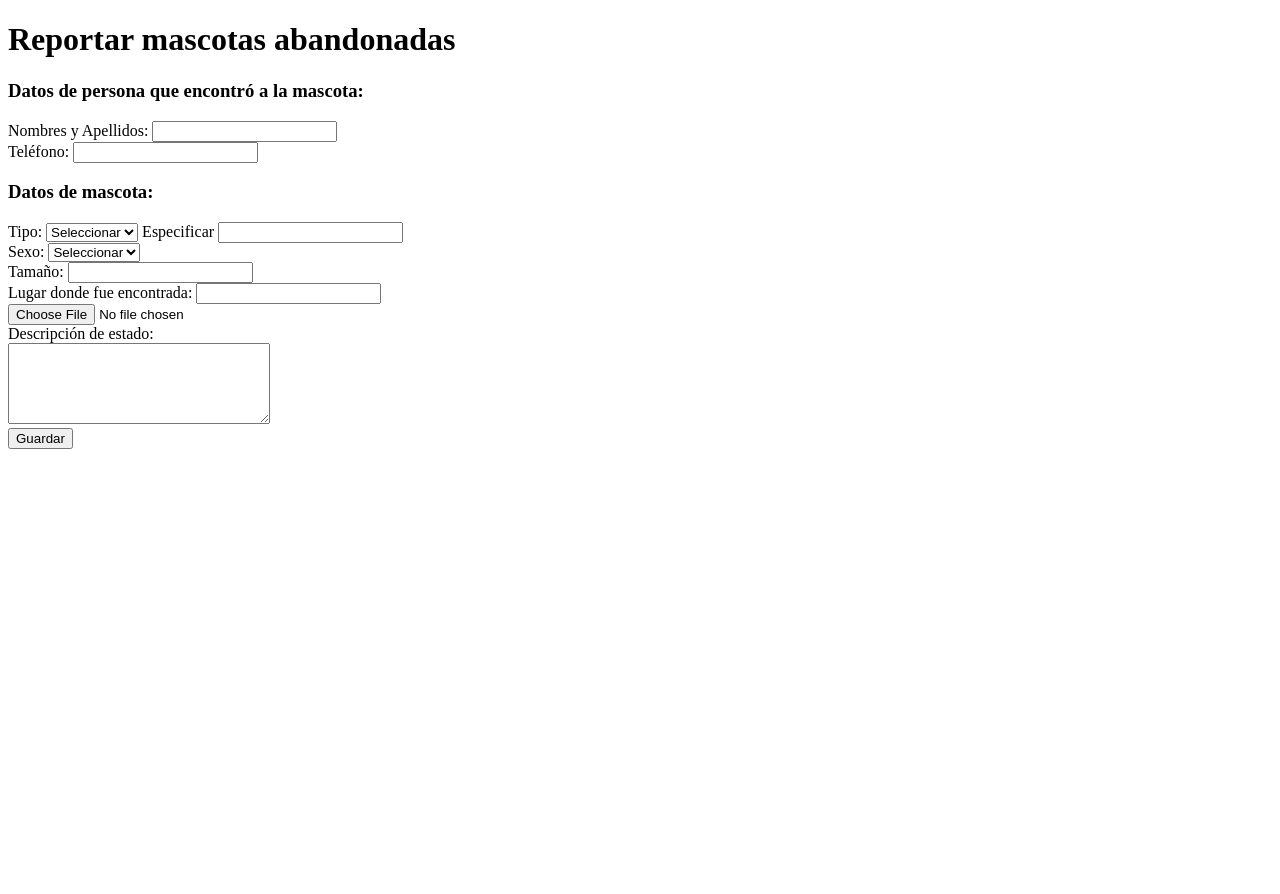
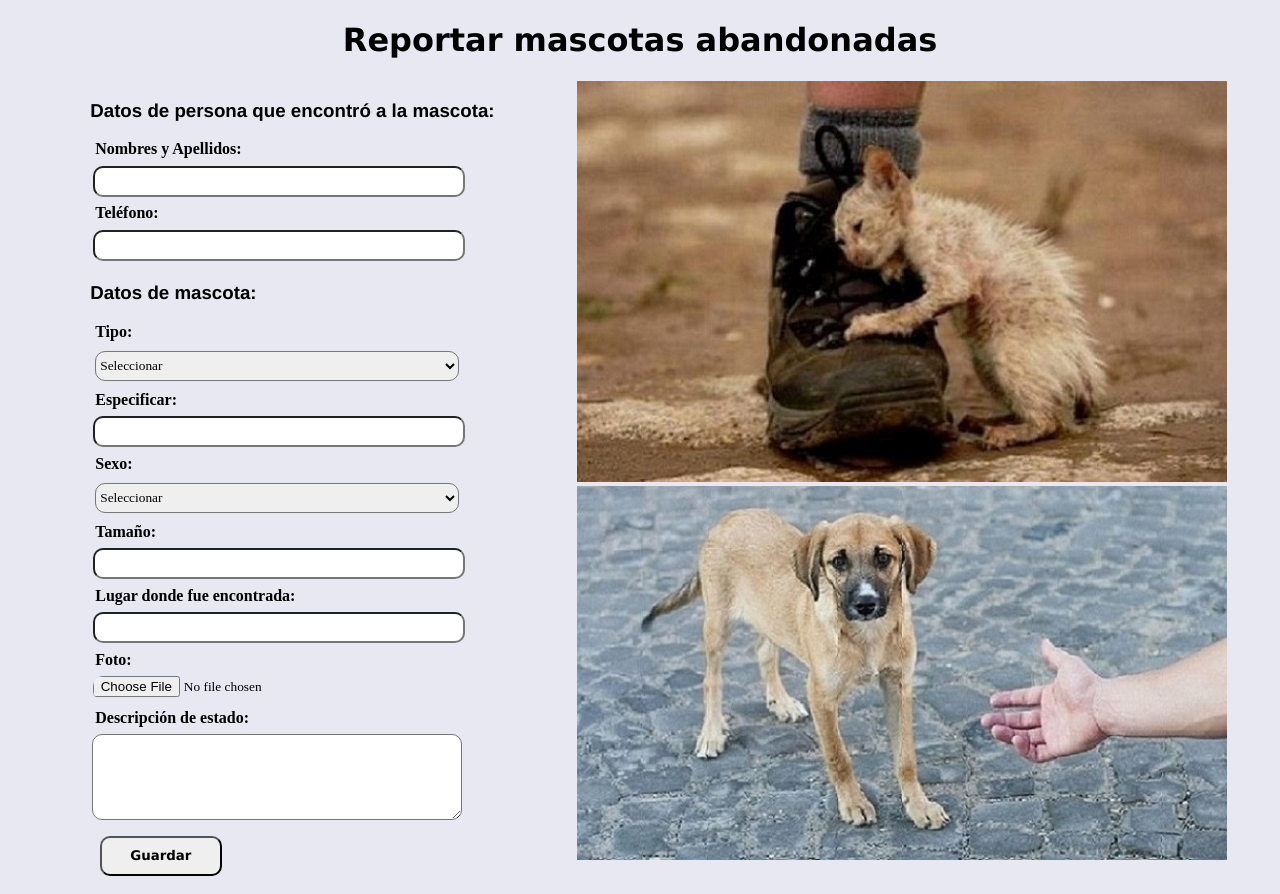
Before and after one commit to YaninaLili/proyecto, a PHP site: page /Reportes.php in a window 1280 px wide. Before the commit the page ends 449 px from the top, so only its background shows below. Run offline with PHP 8.4, Linux system fonts and the light colour scheme.

Commit message:
ARREGLO DE FORMULARIO REPORTES

```diff
--- a/Reportes.php
+++ b/Reportes.php
@@ -8,11 +8,15 @@
     <meta name="viewport" content="width=device-width, initial-scale=1.0">
     <meta http-equiv="X-UA-Compatible" content="ie=edge">
     <title>Document</title>
+    <link rel="stylesheet" href="style/styleReg.css">
 </head>
 <body>
 <h1>Reportar mascotas abandonadas</h1>
+    <div class=padre>
+        <div class="hijo1">
             <form action="formulario/procesarReportes.php" method = "post" enctype="multipart/form-data">
-        <h3>Datos de persona que encontró a la mascota:</h2>
+
+                <h3>Datos de persona que encontró a la mascota:</h3>
                 <div>
                     <label>Nombres y Apellidos:</label>
                     <input type="text" name="n">
@@ -30,9 +34,9 @@
                         <option value="S">Seleccionar</option>
                         <option value="Perro">Perro</option>
                         <option value="Gato">Gato</option>
-                    <option value="O">Otro</option>
+                        <option value="Otro">Otro</option>
                     </select>
-                <label>Especificar</label>
+                    <label>Especificar:</label>
                     <input type="text" name="t2">
                 </div>
 
@@ -56,15 +60,22 @@
                 </div>
 
                 <div>
-                <input type="file" name="fotoMascota">
+                    <label>Foto:</label>
+                    <input id="foto" type="file" name="fotoMascota" >
                 </div>
 
                 <div>
-                <label>Descripción de estado:</label><br>
+                    <label>Descripción de estado:</label>
                     <textarea name="d" id="" cols="30" rows="5"></textarea>
                 </div>
                 <button>Guardar</button>
             </form>
+        </div>
 
+        <div class="hijo2">
+            <img src="imagen/perrito.jpg"><br>
+            <img src="imagen/perro.jpg">
+        </div>
+    </div>
 </body>
 </html>
--- a/style/styleReg.css
+++ b/style/styleReg.css
@@ -0,0 +1,78 @@
+body {
+    font-family: 'Times New Roman', Times, serif;
+    background-color: rgb(231, 232, 241);
+}
+
+.padre {
+    display: flex;
+    justify-content: space-around;
+}
+
+.hijo1 {
+    width: 45%;
+    display: flex;
+    justify-content: center;
+}
+
+.hijo2 {
+    width: 55%;
+
+}
+
+div > label {
+    display: block;
+    margin: 5px;
+    font-weight: bold;
+}
+
+label {
+    margin: 2px;
+    width: 80%;
+    color: black;
+}
+
+input {
+    border-radius: 10px;
+    margin: 2.5px;
+    height: 25px;
+    width: 90%;
+    font-family: 'Times New Roman', Times, serif;
+}
+
+select {
+    border-radius: 10px;
+    margin: 5px;
+    height: 30px;
+    width: 90%;
+    font-family: 'Times New Roman', Times, serif;
+}
+
+textarea {
+    border-radius: 10px;
+    margin: 2px;
+    width: 90%;
+    font-family: 'Times New Roman', Times, serif;
+}
+
+button {
+    border-radius: 10px;
+    width: 30%;
+    border-radius: 10px;
+    margin: 10px;
+    height: 40px;
+    font-family: Verdana, Geneva, Tahoma, sans-serif;
+    font-weight: bold;
+}
+
+#foto {
+    font-family: 'Times New Roman', Times, serif;
+}
+
+h1 {
+    font-family: Verdana, Geneva, Tahoma, sans-serif;
+    text-align: center;
+}
+
+h3 {
+    font-family: 'Franklin Gothic Medium', 'Arial Narrow', Arial, sans-serif;
+}
```
Also changed, not shown: formulario/registroNuevo.php (+4 -7 lines), style/form.css (+6 -5 lines), imagen/perrito.jpg (added), imagen/perro.jpg (added). Lines whose indentation alone changed are shown as unchanged.
